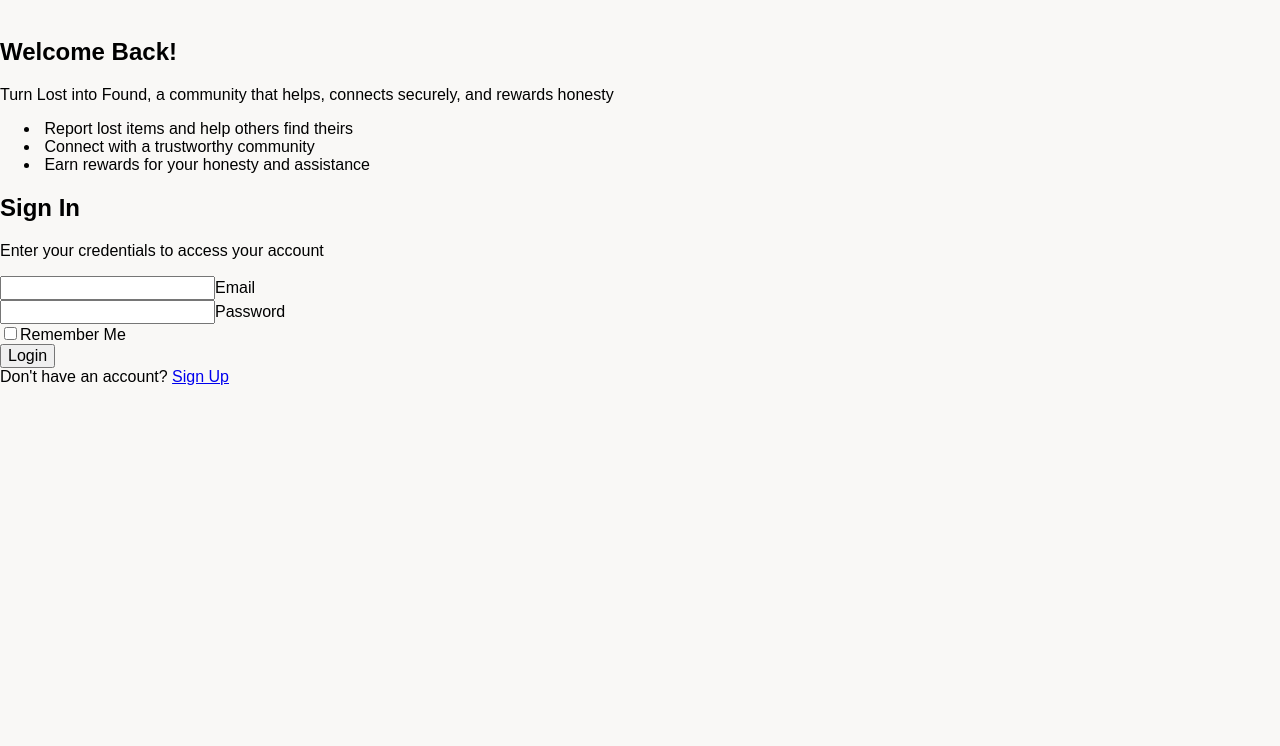
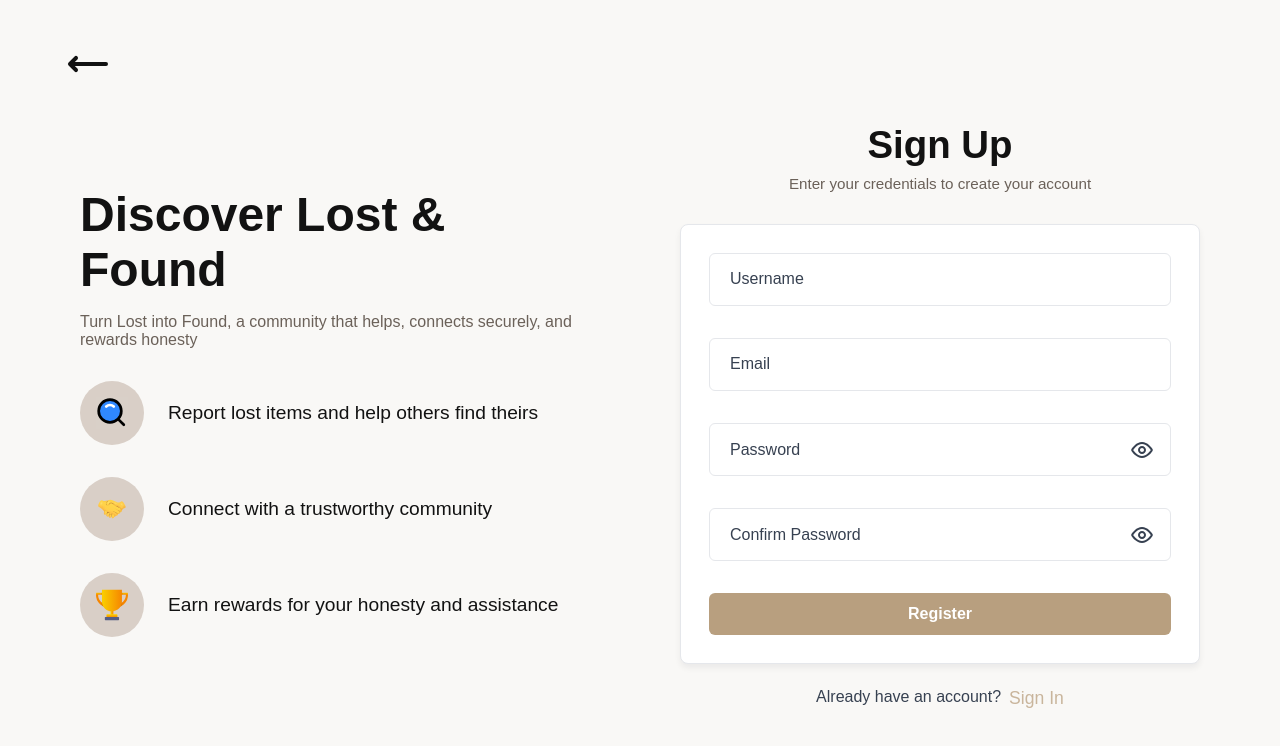
Before and after one commit to KlaiAhmed/Lost-Found, a React (Vite) app in the folder frontend/: page /signup in a window 1280 px wide. Shown: the top 746 px of the page. Built offline with nearby package versions, Linux system fonts and the light colour scheme; a web font is replaced by a local one.

Commit message:
(feat):Added signup page

```diff
--- a/frontend/src/components/navbar/main/navbar.tsx
+++ b/frontend/src/components/navbar/main/navbar.tsx
@@ -70,7 +70,7 @@ const Navbar = () => {
                 :<Icon name="sunmoon" className={style.themeIcon}/>
                 }
               </button>
-              <Link to="/login" className={style.signin}>Sign In</Link>
+              <Link to="/signin" className={style.signin}>Sign In</Link>
             </div>
           </div>
           {isThemeWindowOpen && ( <ThemeWindow handleThemeChange={handleThemeChange} theme={theme} ref={themeSwitchWindowRef}  onClickOutside={() => setIsThemeWindowOpen(false)} /> )}
--- a/frontend/src/pages/login/login.tsx
+++ b/frontend/src/pages/login/login.tsx
@@ -2,7 +2,7 @@ import style from './login.module.css';
 import Icon from '../../utils/getIcon';
 import { Link, useNavigate } from 'react-router-dom';
 import { useForm } from 'react-hook-form';
-import loginFormSchema from '../../utils/loginFormSchema';
+import { loginFormSchema } from '../../utils/authFormsSchemas';
 import { zodResolver } from '@hookform/resolvers/zod';
 import axios from 'axios';
 import { useState } from 'react';
@@ -34,7 +34,7 @@ const LoginPage = () => {
             .then(response => {
                 console.log('Login successful:', response.data);
                 setLoginError(null);
-                navigate('/');
+                navigate('/', { replace: true });
             })
             .catch(error => {
                 console.error('Login error:', error);
--- a/frontend/src/pages/register/register.module.css
+++ b/frontend/src/pages/register/register.module.css
@@ -0,0 +1,252 @@
+.registerContainer {
+    display: flex;
+    flex-direction: row;
+    height: 100vh;
+    width: 100vw;
+    overflow-x: hidden;
+}
+
+.backArrow {
+    position: absolute;
+    top: 5%;
+    left: 5%;
+    height: 3rem;
+    width: 3rem;
+    color: var(--text);
+    cursor: pointer;
+}
+
+.textBox,.registerBox  {
+    display: flex;
+    flex-direction: column;
+    justify-content: center;
+    padding-left: 5rem;
+    width: 50%;
+}
+
+.featuresList{
+    padding: 0;
+    list-style: none;
+    display: flex;
+    flex-direction: column;
+    gap: 2rem;
+}
+
+.featuresList li {
+    display: flex;
+    align-items: center;
+    font-size: 1.2rem;
+    color: var(--text);
+}
+
+.textBox .icon {
+    width: 2rem;
+    height: 2rem;
+    margin-right: 1.5rem;
+    padding: 1rem;
+    background-color: var(--icon-bg);
+    border-radius: 50%;
+    flex-shrink: 0;
+}
+
+.textBox h1 {
+    font-size: 3rem;
+    margin-bottom: 0;
+    color: var(--text);
+}
+
+.textBox p {
+    color: var(--muted-text);
+}
+
+.registerBox {
+    padding-right: 5rem;
+}
+
+.registerBox h2 {
+    font-size: 2.4rem;
+    margin-bottom: 0;
+    color: var(--text);
+    align-self: center;
+}
+
+.registerBox .p {
+    color: var(--muted-text);
+    margin-top: 0.5rem;
+    margin-bottom: 2rem;
+    align-self: center;
+    font-size: 0.95rem;
+}
+
+.registerForm {
+    display: flex;
+    flex-direction: column;
+    gap: 2rem;
+    background-color: var(--bg);
+    padding: 1.75rem;
+    border-radius: 0.5rem;
+    box-shadow: 0 4px 6px var(--shadow-elev-1);
+    border: 1px solid var(--border);
+}
+
+.inputGroup {
+    display: flex;
+    flex-direction: column;
+    position: relative;
+    border: 1px solid var(--border);
+    border-radius: 0.375rem;
+    background-color: var(--input-bg);
+    font-size: 1rem;
+    height: 3.2rem;
+
+}
+
+.inputGroup label {
+    font-weight: 500;
+    color: var(--muted);
+    padding: 0 4px;
+    position: absolute;
+    top: 50%;
+    left: 1rem;
+    transform: translateY(-50%);
+    transition: font-size 0.2s ease, top 0.2s ease, color 0.2s ease;
+}
+
+.inputGroup input {
+    height: 100%;
+    width: 90%;
+    padding: 0.75rem 1rem;
+    color: var(--text);
+    border: none;
+    background: transparent;
+    outline: none;
+}
+
+
+.inputGroup input:not(:placeholder-shown) ~ label,
+.inputGroup input:focus ~ label {
+    top: -0.1rem;
+    font-size: 0.9rem;
+    color: var(--color-accent);
+    background-color: var(--bg);
+}
+
+.inputGroup:focus-within {
+    border: 1px solid var(--color-accent);
+}
+
+
+.errorContainer {
+    display: flex;
+    align-items: center;
+    gap: 0.5rem;
+    font-size: 0.9rem;
+    margin-top: -1rem;
+    color: var(--error);
+}
+
+.errorMessage {
+    color: var(--error);
+    font-size: 0.9rem;
+    margin: 0;
+    word-break: break-word;
+    flex-grow: 1;
+}
+
+.warningIcon {
+    width: 1rem;
+    height: 1rem;
+    flex-shrink: 0;
+}
+
+.passwordToggle {
+    position: absolute;
+    right: 1rem;
+    top: 50%;
+    transform: translateY(-50%);
+    width: 1.5rem;
+    height: 1.5rem;
+    color: var(--muted);
+    cursor: pointer;
+}
+
+.eyeIcon {
+    width: 100%;
+    height: 100%;
+}
+
+.rememberMe {
+    display: flex;
+    align-items: center;
+    gap: 0.5rem;
+    font-size: 1rem;
+    color: var(--muted);
+}
+
+.rememberMe input {
+    width: 1rem;
+    height: 1rem;
+    cursor: pointer;
+}
+
+.registerForm button {
+    padding: 0.75rem 1rem;
+    background-color: var(--color-btn-primary);
+    color: var(--button-text);
+    border: none;
+    border-radius: 0.375rem;
+    font-size: 1rem;
+    font-weight: 600;
+    cursor: pointer;
+    transition: background-color 0.3s ease;
+}
+
+.signUp {
+    margin-top: 1.5rem;
+    display: flex;
+    align-self: center;
+    justify-self: center;
+    color: var(--muted);
+    gap: 0.5rem;
+}
+
+.signUpLink {
+    color: var(--color-accent);
+    text-decoration: none;
+    font-weight: 500;
+    cursor: pointer;
+    font-size: 1.1rem;
+}
+.registerError {
+    align-self: center;
+}
+
+@media(hover: hover) {
+    .registerForm button:hover {
+        background-color: var(--color-btn-primary-hover);
+    }
+}
+
+.registerForm button:disabled {
+    background-color: var(--muted);
+    cursor: not-allowed;
+}
+
+@media (max-width: 768px) {
+  .textBox {
+    display: none;
+  }
+
+  .registerBox {
+    width: 100%;
+    padding: 2rem;
+    justify-content: center;
+    align-items: center;
+  }
+
+  .registerForm {
+    width: 100%;
+    max-width: 400px;
+    margin: 0 auto;
+  }
+}
--- a/frontend/src/pages/register/register.tsx
+++ b/frontend/src/pages/register/register.tsx
@@ -2,7 +2,7 @@ import style from './register.module.css';
 import Icon from '../../utils/getIcon';
 import { Link, useNavigate } from 'react-router-dom';
 import { useForm } from 'react-hook-form';
-import loginFormSchema from '../../utils/loginFormSchema';
+import { registerFormSchema } from '../../utils/authFormsSchemas';
 import { zodResolver } from '@hookform/resolvers/zod';
 import axios from 'axios';
 import { useState } from 'react';
@@ -13,32 +13,33 @@ const RegisterPage = () => {
     const navigate = useNavigate();
 
     const [showPassword, setShowPassword] = useState(false);
-    const [loginError, setLoginError] = useState<string | null>(null);
+    const [registerError, setRegisterError] = useState<string | null>(null);
 
     const {
         register,
         handleSubmit,
         formState: { errors }
     } = useForm({
-        resolver: zodResolver(loginFormSchema),
+        resolver: zodResolver(registerFormSchema),
         defaultValues: {
+            username: '',
             email: '',
             password: '',
-            rememberMe: false,
+            confirmPassword: '',
         }
     });
 
     const onSubmit = (data: any) => {
         console.log('Form Data:', data);
-        axios.post(import.meta.env.VITE_API_URL + '/api/auth/signin', data, {withCredentials: true})
+        axios.post(import.meta.env.VITE_API_URL + '/api/auth/signup', data, {withCredentials: true})
             .then(response => {
-                console.log('Login successful:', response.data);
-                setLoginError(null);
-                navigate('/');
+                console.log('Registration successful:', response.data);
+                setRegisterError(null);
+                navigate('/', { replace: true });
             })
             .catch(error => {
-                console.error('Login error:', error);
-                setLoginError(error.response?.data?.message || 'Login failed');
+                console.error('Registration error:', error);
+                setRegisterError(error.response?.data?.message || 'Registration failed');
             });
     };
 
@@ -46,10 +47,10 @@ const RegisterPage = () => {
 
     return (
         <>
-            <div className={style.loginContainer}>
+            <div className={style.registerContainer}>
                 <section className={style.textBox}>
                     <Link to="/"><Icon name="backArrow" className={style.backArrow} /></Link>
-                    <h1>Welcome Back!</h1>
+                    <h1>Discover Lost & Found</h1>
                     <p className={style.p}>Turn Lost into Found, a community that helps, connects securely, and rewards honesty</p>
                     <ul className={style.featuresList}>
                         <li><Icon name="fancySearch" className={style.icon} /> Report lost items and help others find theirs</li>
@@ -57,10 +58,20 @@ const RegisterPage = () => {
                         <li><Icon name="trophy" className={style.icon} /> Earn rewards for your honesty and assistance</li>
                     </ul>
                 </section>
-                <section className={style.loginBox}>
-                    <h2>Sign In</h2>
-                    <p className={style.p}>Enter your credentials to access your account</p>
-                    <form className={style.loginForm} onSubmit={handleSubmit(onSubmit)}>
+                <section className={style.registerBox}>
+                    <h2>Sign Up</h2>
+                    <p className={style.p}>Enter your credentials to create your account</p>
+                    <form className={style.registerForm} onSubmit={handleSubmit(onSubmit)}>
+                        <div className={style.inputGroup}>
+                            <input type="text" id="username" {...register('username')}  placeholder='' />
+                            <label htmlFor="username">Username</label>
+                        </div>
+                        {errors.username && (
+                            <div className={style.errorContainer}>
+                                <Icon name="warning" className={style.warningIcon} />
+                                <p className={style.errorMessage}>{errors.username.message}</p>
+                            </div>
+                        )}
                         <div className={style.inputGroup}>
                             <input type="text" id="email" {...register('email')}  placeholder='' />
                             <label htmlFor="email">Email</label>
@@ -90,19 +101,32 @@ const RegisterPage = () => {
                             </div>
                         )}
 
-                        <div className={style.rememberMe}>
-                            <input type="checkbox" id="rememberMe" {...register('rememberMe')} />
-                            <label htmlFor="rememberMe">Remember Me</label>
+                        <div className={style.inputGroup}>
+                            <input type={showPassword ? "text" : "password"} id="confirmPassword" {...register('confirmPassword')} autoComplete='off'  placeholder='' />
+                            <label htmlFor="confirmPassword">Confirm Password</label>
+                            <span onClick={() => setShowPassword(!showPassword)} className={style.passwordToggle} >
+                                {showPassword ?
+                                <Icon name="eyeOff" className={style.eyeIcon} />
+                                :
+                                <Icon name="eye" className={style.eyeIcon} />
+                                }
+                            </span>
                         </div>
-                        {loginError && (
-                            <div className={`${style.errorContainer} ${style.loginError}`}>
+                        {errors.confirmPassword && (
+                            <div className={style.errorContainer}>
                                 <Icon name="warning" className={style.warningIcon} />
-                                <p className={style.errorMessage}>{loginError}</p>
+                                <p className={style.errorMessage}>{errors.confirmPassword.message}</p>
                             </div>
                         )}
-                        <button type="submit" disabled={btnDisabled}>Login</button>
+                        {registerError && (
+                            <div className={`${style.errorContainer} ${style.registerError}`}>
+                                <Icon name="warning" className={style.warningIcon} />
+                                <p className={style.errorMessage}>{registerError}</p>
+                            </div>
+                        )}
+                        <button type="submit" disabled={btnDisabled}>Register</button>
                     </form>
-                    <span className={style.signUp}>Don't have an account? <Link to="/signup" className={style.signUpLink}>Sign Up</Link></span>
+                    <span className={style.signUp}>Already have an account? <Link to="/signin" className={style.signUpLink}>Sign In</Link></span>
                 </section>
             </div>
         </>
--- /dev/null
+++ b/frontend/src/utils/authFormsSchemas.tsx
@@ -0,0 +1,19 @@
+import { z } from 'zod';
+
+const loginFormSchema = z.object({
+    email: z.string().nonempty({ message: 'Email is required' }).email({ message: 'Invalid email address' }),
+    password: z.string().min(8, { message: 'Password must be at least 8 characters long' }),
+    rememberMe: z.boolean().optional().default(false),
+});
+
+const registerFormSchema = z.object({
+    username: z.string().nonempty({ message: 'Username is required' }).regex(/^[a-zA-Z\s_]+$/, { message: 'Username can only contain letters, spaces and underscores' }).regex(/^[a-zA-Z].*[a-zA-Z]$/, { message: 'Username must start and end with a letter' }).max(20, { message: 'Username must be at most 20 characters long' }),
+    email: z.string().nonempty({ message: 'Email is required' }).email({ message: 'Invalid email address' }),
+    password: z.string().min(8, { message: 'Password must be at least 8 characters long' }),
+    confirmPassword: z.string().min(8, { message: 'Password must be at least 8 characters long' }),
+}).refine((data) => data.password === data.confirmPassword, {
+    message: 'Passwords do not match',
+    path: ['confirmPassword'],
+});
+
+export { loginFormSchema, registerFormSchema };
--- a/frontend/src/utils/router.tsx
+++ b/frontend/src/utils/router.tsx
@@ -33,7 +33,7 @@ const router = createBrowserRouter([
     ]
   },
   {
-    path: "/login",
+    path: "/signin",
     element: <LoginPage />,
     errorElement: <NotFound />
   },
```
Also changed, not shown: frontend/src/utils/loginFormSchema.tsx (deleted, +0 -9 lines).
